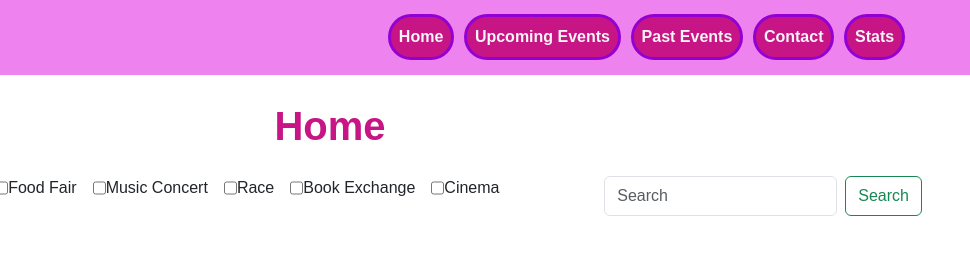
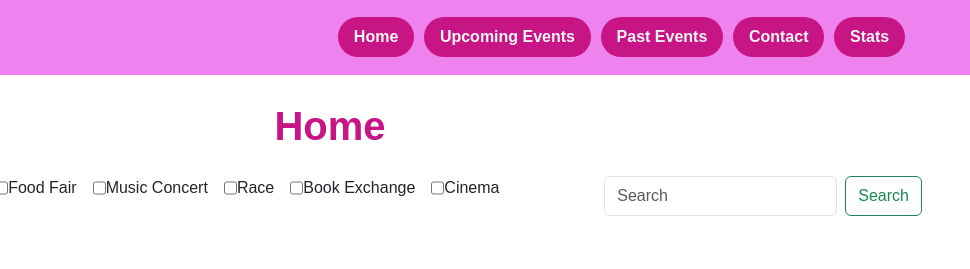
Before and after one commit to tomasfriz/Amazing-Events---Tomas-Friz, a plain HTML site: page index.html in a window 1280 px wide. Shown: the top 269 px of the page, 310-1280 px from the left. Drawn offline with nearby package versions, Linux system fonts and the light colour scheme.

Commit message:
terminado los estilos faltantes

```diff
--- a/assets/css/styles.css
+++ b/assets/css/styles.css
@@ -205,9 +205,10 @@ nav img {
 }
 .nav-item{
 	background-color: mediumvioletred;
-    border: 0.2rem solid darkviolet;
 	border-radius: 10rem;
 	margin: 0.3rem;
+	padding: 0rem 0.5rem;
+
 }
 .nav-link{
 	color: whitesmoke !important;
```
